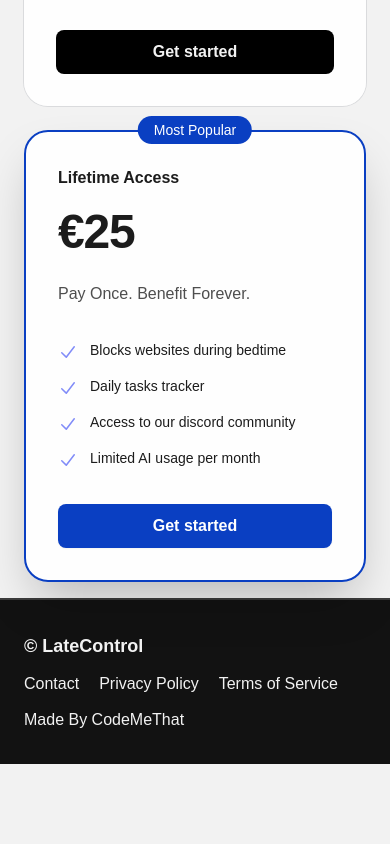
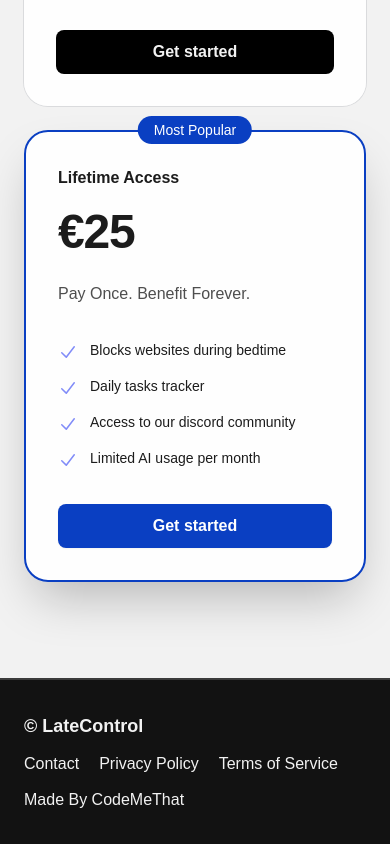
Before and after one commit to DavidDerama/first-project, a Next.js app: page / in a window 390 px wide. Shown: the part 3344-4188 px from the top of the page. Before the commit the page ends 4108 px from the top, so only its background shows below. Built offline with nearby package versions, Linux system fonts and the light colour scheme; no server answers; a web font is replaced by a local one.

Commit message:
footer margin responsiveness

```diff
--- a/src/components/Footer.tsx
+++ b/src/components/Footer.tsx
@@ -4,7 +4,7 @@
 
 export default function Footer() {
   return (
-    <footer className="bg-[#121212] text-light border-t-2 border-[#3c3c3c] py-4">
+    <footer className="bg-[#121212] text-light border-t-2 border-[#3c3c3c] py-4 mt-20">
       <Content>
         <div className="flex flex-col sm:flex-row sm:gap-0 gap-3 sm:relative justify-between">
           <p className="text-lg font-bold">© LateControl</p>
```
